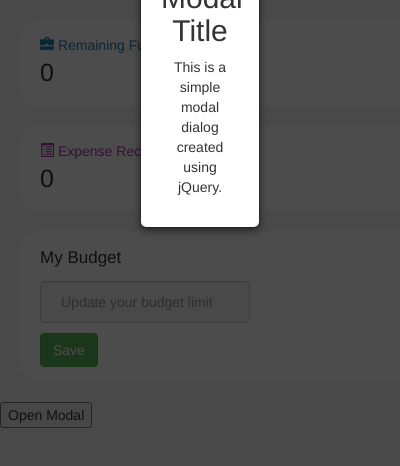
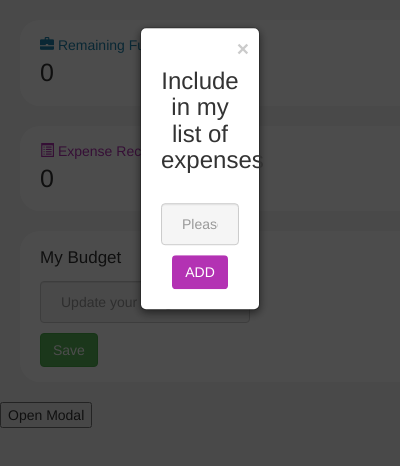
Before and after one commit to earlhansg/peso-pulse, a browser extension: page popup.html in a window 400 px wide. Both pictures are taken after a click on the button "Open Modal". Shown: the top 466 px of the page. Drawn offline with nearby package versions, Linux system fonts and the light colour scheme.

Commit message:
finalize ui modal in popup.html

```diff
--- a/css/popup.css
+++ b/css/popup.css
@@ -22,7 +22,7 @@ body {
   color: #b332b3;
 }
 
-.limit-header>span {
+.limit-header > span {
   font-size: 17px;
 }
 
@@ -38,7 +38,7 @@ body {
   gap: 10px;
 }
 
-.form>input {
+.form > input {
   margin-top: 1rem;
   width: 50%;
   background-color: whitesmoke;
@@ -60,7 +60,7 @@ body {
   background-color: #fff;
   position: absolute;
   width: 30%;
-  top: 10%;
+  top: 20%;
   left: 50%;
   transform: translate(-50%, -50%);
   padding: 20px;
@@ -77,3 +77,20 @@ body {
   padding: 10px;
   cursor: pointer;
 }
+
+.modal-content-form {
+  display: flex;
+  flex-direction: column;
+  gap: 10px;
+}
+
+.modal-content-form > input {
+  margin-top: 1rem;
+  background-color: whitesmoke;
+  padding: 20px;
+}
+
+.btn-add {
+  background-color: #b332b3;
+  color: white;
+}
--- a/popup.html
+++ b/popup.html
@@ -45,11 +45,20 @@
 
     <button id="openModal">Open Modal</button>
     <div id="myModal" class="modal">
-        <div class="modal-content">
-            <span class="close">&times;</span>
-            <h2>Modal Title</h2>
-            <p>This is a simple modal dialog created using jQuery.</p>
+      <div class="modal-content">
+        <span class="close">&times;</span>
+        <div class="modal-content-form">
+          <h3>Include in my list of expenses</h3>
+          <input
+            class="form-control"
+            id=""
+            placeholder="Please provide the name for this expenditure."
+          />
+          <span>
+            <button class="btn btn-add">ADD</button>
+          </span>
         </div>
+      </div>
     </div>
   </body>
 </html>
```
